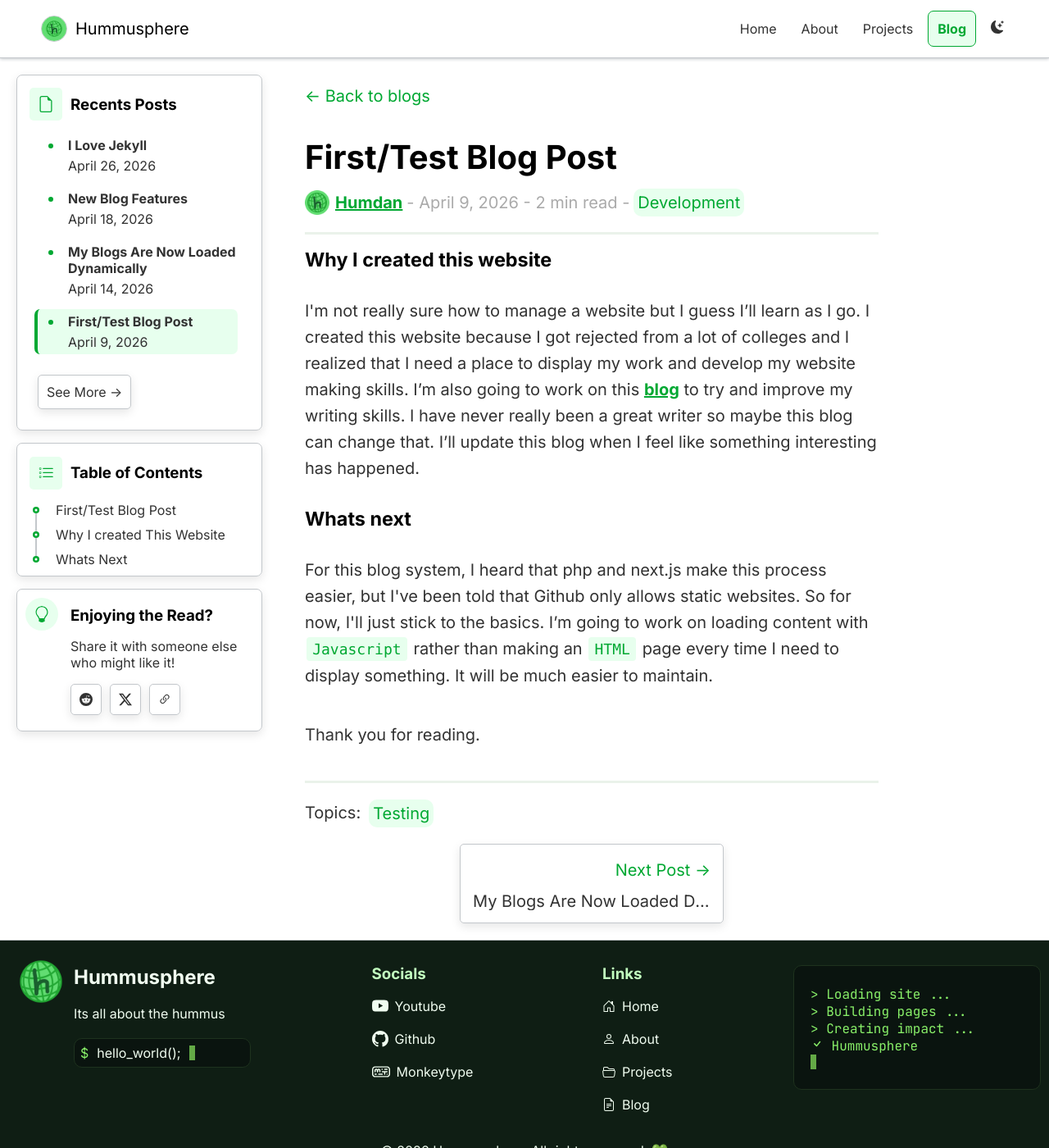
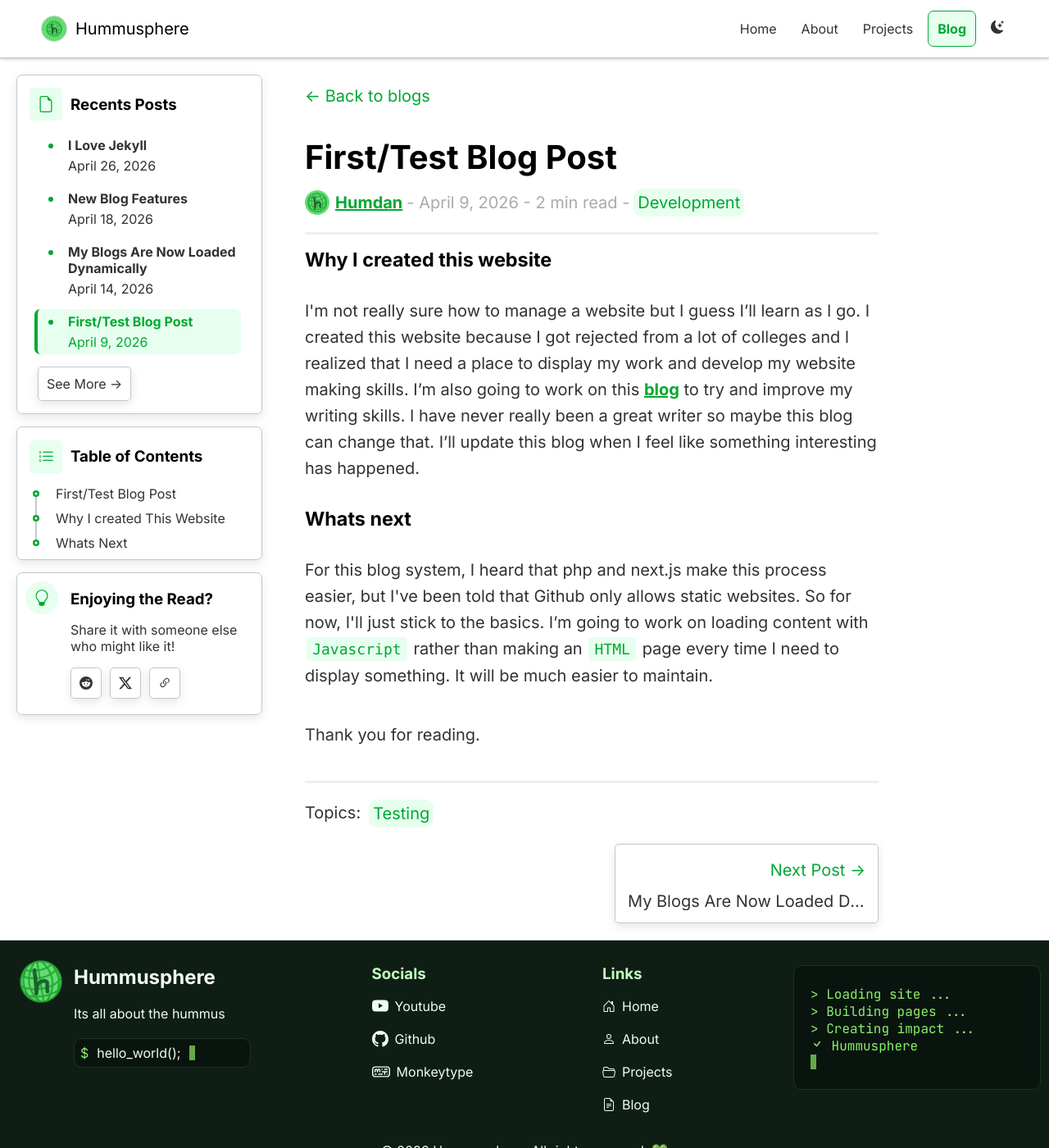
Before and after one commit to hummusphere/hummusphere.github.io, a Jekyll site: the page built from _posts/2026-04-09-first-test-blog-post.md, in a window 1280 px wide and 1400 px high. Shown: the whole window at 82% size. Built offline with Jekyll 4.4.1, drawn with Linux system fonts in a browser that asks for light colours.

Commit message:
Fixed bugs, added reddit share to blog

```diff
--- a/_layouts/blog-post.html
+++ b/_layouts/blog-post.html
@@ -72,10 +72,12 @@
                             <h3 style="margin-bottom: 0px; margin-top: 15px;"> Enjoying the Read? </h3>
                             <p> Share it with someone else who might like it!</p>
                             <div class="flex flex-row" style="gap: 10px; margin-bottom: 10px;">
-                                <svg class="blog-share" xmlns="http://www.w3.org/2000/svg" width="16" height="16" fill="currentColor" class="bi bi-reddit" viewBox="0 0 16 16">
-                                    <path d="M6.167 8a.83.83 0 0 0-.83.83c0 .459.372.84.83.831a.831.831 0 0 0 0-1.661m1.843 3.647c.315 0 1.403-.038 1.976-.611a.23.23 0 0 0 0-.306.213.213 0 0 0-.306 0c-.353.363-1.126.487-1.67.487-.545 0-1.308-.124-1.671-.487a.213.213 0 0 0-.306 0 .213.213 0 0 0 0 .306c.564.563 1.652.61 1.977.61zm.992-2.807c0 .458.373.83.831.83s.83-.381.83-.83a.831.831 0 0 0-1.66 0z"/>
-                                    <path d="M16 8A8 8 0 1 1 0 8a8 8 0 0 1 16 0m-3.828-1.165c-.315 0-.602.124-.812.325-.801-.573-1.9-.945-3.121-.993l.534-2.501 1.738.372a.83.83 0 1 0 .83-.869.83.83 0 0 0-.744.468l-1.938-.41a.2.2 0 0 0-.153.028.2.2 0 0 0-.086.134l-.592 2.788c-1.24.038-2.358.41-3.17.992-.21-.2-.496-.324-.81-.324a1.163 1.163 0 0 0-.478 2.224q-.03.17-.029.353c0 1.795 2.091 3.256 4.669 3.256s4.668-1.451 4.668-3.256c0-.114-.01-.238-.029-.353.401-.181.688-.592.688-1.069 0-.65-.525-1.165-1.165-1.165"/>
-                                </svg>
+                                <a href="https://www.reddit.com/submit?url=https%3A%2F%2Fhummusphere.org{{ page.url }}">
+                                    <svg class="blog-share" xmlns="http://www.w3.org/2000/svg" width="16" height="16" fill="currentColor" class="bi bi-reddit" viewBox="0 0 16 16">
+                                        <path d="M6.167 8a.83.83 0 0 0-.83.83c0 .459.372.84.83.831a.831.831 0 0 0 0-1.661m1.843 3.647c.315 0 1.403-.038 1.976-.611a.23.23 0 0 0 0-.306.213.213 0 0 0-.306 0c-.353.363-1.126.487-1.67.487-.545 0-1.308-.124-1.671-.487a.213.213 0 0 0-.306 0 .213.213 0 0 0 0 .306c.564.563 1.652.61 1.977.61zm.992-2.807c0 .458.373.83.831.83s.83-.381.83-.83a.831.831 0 0 0-1.66 0z"/>
+                                        <path d="M16 8A8 8 0 1 1 0 8a8 8 0 0 1 16 0m-3.828-1.165c-.315 0-.602.124-.812.325-.801-.573-1.9-.945-3.121-.993l.534-2.501 1.738.372a.83.83 0 1 0 .83-.869.83.83 0 0 0-.744.468l-1.938-.41a.2.2 0 0 0-.153.028.2.2 0 0 0-.086.134l-.592 2.788c-1.24.038-2.358.41-3.17.992-.21-.2-.496-.324-.81-.324a1.163 1.163 0 0 0-.478 2.224q-.03.17-.029.353c0 1.795 2.091 3.256 4.669 3.256s4.668-1.451 4.668-3.256c0-.114-.01-.238-.029-.353.401-.181.688-.592.688-1.069 0-.65-.525-1.165-1.165-1.165"/>
+                                    </svg>
+                                </a>
                                 <a href="https://twitter.com/intent/tweet?url=https%3A%2F%2Fhummusphere.org{{ page.url}}">
                                     <svg class="blog-share" xmlns="http://www.w3.org/2000/svg" width="16" height="16" fill="currentColor" class="bi bi-twitter-x" viewBox="0 0 16 16">
                                         <path d="M12.6.75h2.454l-5.36 6.142L16 15.25h-4.937l-3.867-5.07-4.425 5.07H.316l5.733-6.57L0 .75h5.063l3.495 4.633L12.601.75Zm-.86 13.028h1.36L4.323 2.145H2.865z"/>
@@ -109,7 +111,7 @@
                                 <p style="margin: 0px; background: var(--seafoam-green); color: var(--spring-green); padding: 5px; line-height: 1.2; border-radius:10px;"> {{ topic }} </p>
                             {% endfor %}
                         </div>
-                        <div style="max-width:700px; width:100%;" class="wrap flex flex-row {% if page.previous.url and page.next.url %} justify-between {% else %} justify-center {% endif %}">
+                        <div style="max-width:700px; width:100%;" class="wrap flex flex-row {% if page.previous.url %} justify-between {% else %} justify-end {% endif %}">
                             {% if page.previous.url %}
                                 <a class="blog-next" href="{{page.previous.url}}">
                                     <p style="margin: 5px; color: var(--spring-green);"> <- Previous Post </p>
--- a/styles/style.css
+++ b/styles/style.css
@@ -1,27 +1,27 @@
 :root {
   --text-color: rgb(50, 50, 50);
+  --header-link-hover: rgb(242, 242, 242);
+  --bg-color: white;
   --border-color: #c3c7cb;
   --header-footer-color: rgba(255,255,255);
-  --header-link-hover: rgb(242, 242, 242);
-  --header-text-color: black;
+  --black: #000000;
   --spring-green: #00a832;
   --seafoam-green: #e7ffee;
   --sage-green: #bee5b7;
   --olive-green: #e5f7e5;
   --faint-gray: #eaf2ea;
-  --bg-color: white;
   --box-shadow: rgba(0, 0, 0, 0.1) 0px 4px 12px;
   --box-shadow-hover: rgba(0, 0, 0, 0.3) 0px 4px 12px;
   --header-shadow: #c3c7cb;
 }
 
 [page-theme="dark"] {
-  --text-color: white;
-  --header-text-color: white;
+  --text-color: rgb(255, 255, 255);
   --header-link-hover: rgb(0, 61, 11);
   --bg-color: #1a2c23;
   --border-color: #3d4d3d;
   --header-footer-color: #1a2c23;
+  --black: #ffffff;
   --spring-green: rgb(96, 255, 96);
   --seafoam-green: #284530;
   --sage-green: #257118;
@@ -58,6 +58,10 @@
 
 .justify-between {
   justify-content: space-between;
+}
+
+.justify-end {
+  justify-content: end;
 }
 
 html {
@@ -154,7 +158,7 @@
 }
 
 .profile-links:hover {
-  color: var(--header-text-color);
+  color: var(--black);
 }
 
 #left {
@@ -184,7 +188,7 @@
 
 #hummusphere-title {
   margin: 0px;
-  color: var(--header-text-color);
+  color: var(--black);
   text-decoration: none !important;
 }
 
@@ -234,7 +238,7 @@
 .project-header {
   padding-top: 10px;
   margin: 5px;
-  color: var(--header-text-color);
+  color: var(--black);
   cursor: pointer;
 }
 
@@ -318,13 +322,14 @@
   margin: 5px;
 }
 
-.blog-item:hover .blog-list-a-tag {
+.blog-item:hover {
   color: var(--spring-green);
 }
 
 .blog-list-a-tag {
   font-weight: bold;
   margin: 5px;
+  transition: 0.2s;
 }
 
 #blog-content {
@@ -402,7 +407,7 @@
 
 .blog-sub-header {
   margin: 10px 0px;
-  color: var(--header-text-color);
+  color: var(--black);
 }
 
 .blog-link {
@@ -414,7 +419,7 @@
 }
 
 .blog-link:hover, .blog-external:hover, .back-to-blogs:hover, #blog-header, h1, h3 {
-  color: var(--header-text-color);
+  color: var(--black);
 }
 
 .blog-callout {
@@ -443,6 +448,7 @@
 .blog-side-link {
   margin: 5px 20px;
   height: fit-content;
+  width:248px;
   border-radius: 7px;
   transition: 0.2s;
   text-decoration: none;
@@ -450,6 +456,8 @@
 }
 
 .blog-side-link-active {
+  width:248px;
+  color: var(--spring-green);
   background: var(--seafoam-green);
   border-left: 4px solid var(--spring-green);
   position: relative;
@@ -461,7 +469,7 @@
   margin: 5px;
 }
 
-.blog-side-link:hover {
+.blog-side-link:hover, .blog-side-link:hover .blog-list-a-tag {
   color: var(--spring-green);
 }
 
@@ -484,7 +492,7 @@
   border: 1px solid var(--border-color);
   border-radius: 5px;
   padding: 10px;
-  margin: 20px;
+  margin: 10px 10px 10px 20px;
   width: fit-content;
   color: var(--text-color);
   box-shadow: var(--box-shadow);
```
